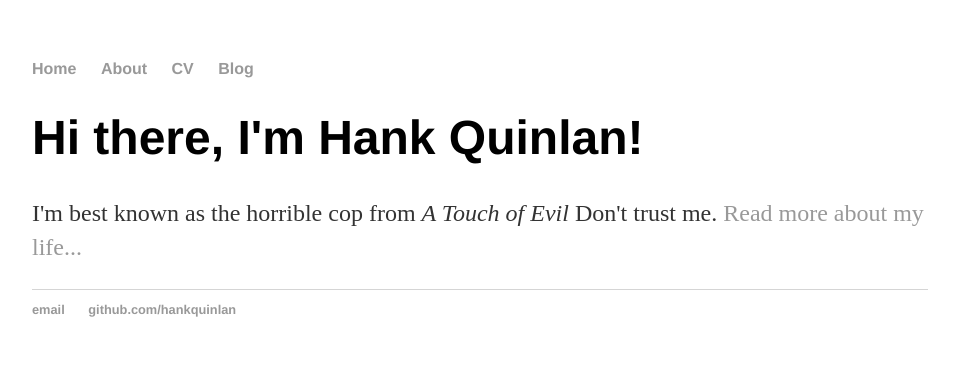
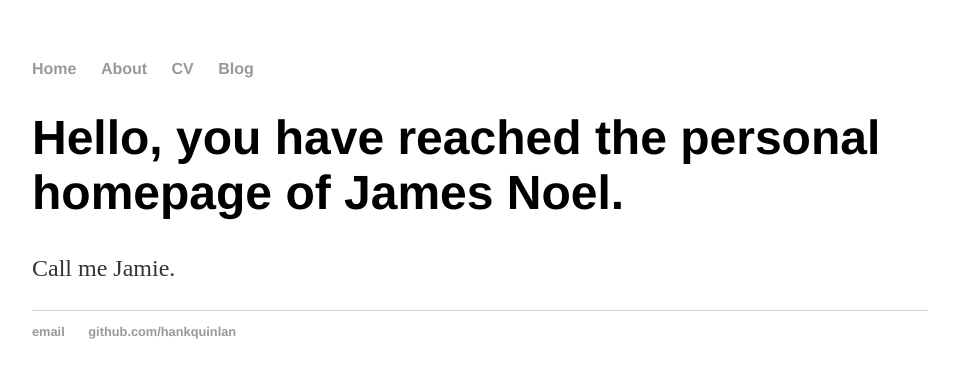
Before and after one commit to jhnoel/jhnoel.github.io, a Jekyll site: the page built from index.html, in a window 1280 px wide. Shown: the top 378 px of the page, without its empty margins (160-1115 px from the left). Built offline with Jekyll 4.4.1, drawn with Linux system fonts in a browser that asks for light colours.

Commit message:
Update index.html

```diff
--- a/index.html
+++ b/index.html
@@ -1,8 +1,8 @@
 ---
 layout: default
-title: Hank Quinlan, Horrible Cop
+title: James H Noel
 ---
 <div class="blurb">
-	<h1>Hi there, I'm Hank Quinlan!</h1>
-	<p>I'm best known as the horrible cop from <em>A Touch of Evil</em> Don't trust me. <a href="/about">Read more about my life...</a></p>
+	<h1>Hello, you have reached the personal homepage of James Noel.</h1>
+	<p>Call me Jamie. </p>
 </div><!-- /.blurb -->
```
